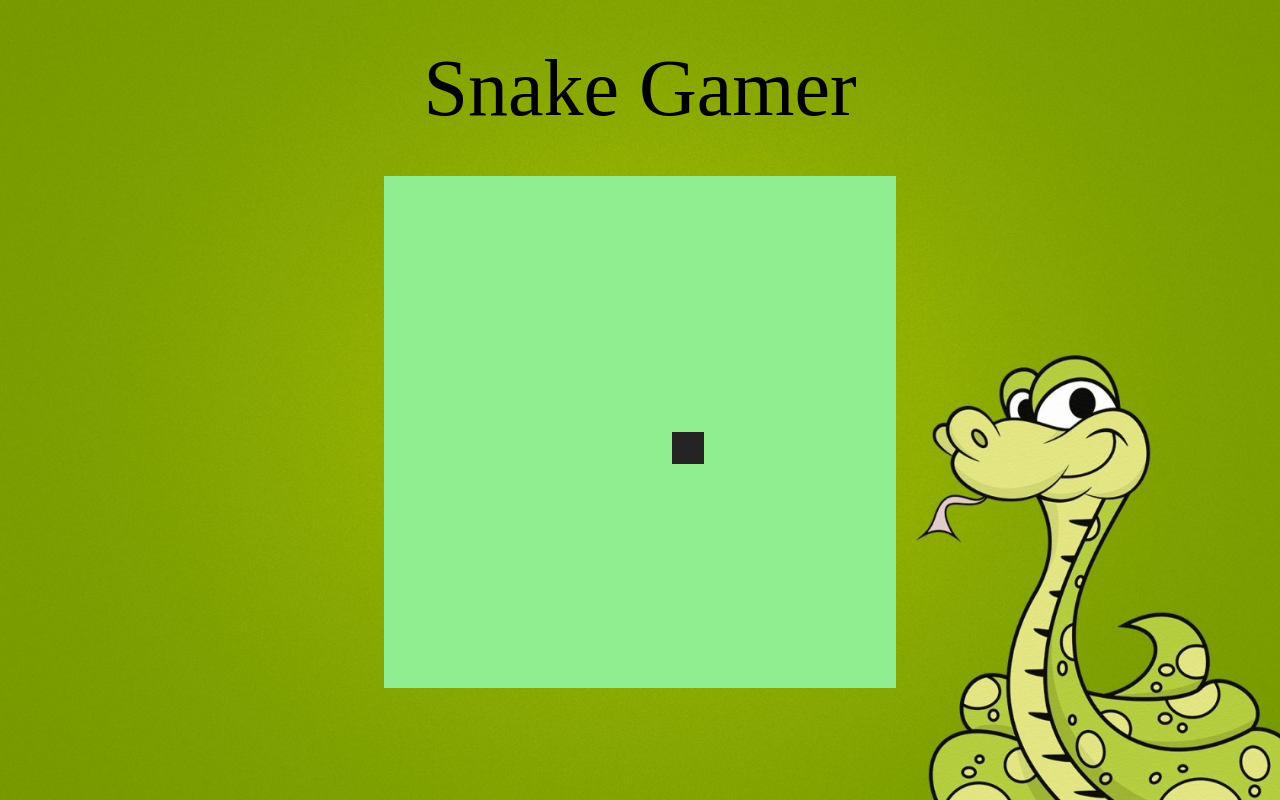
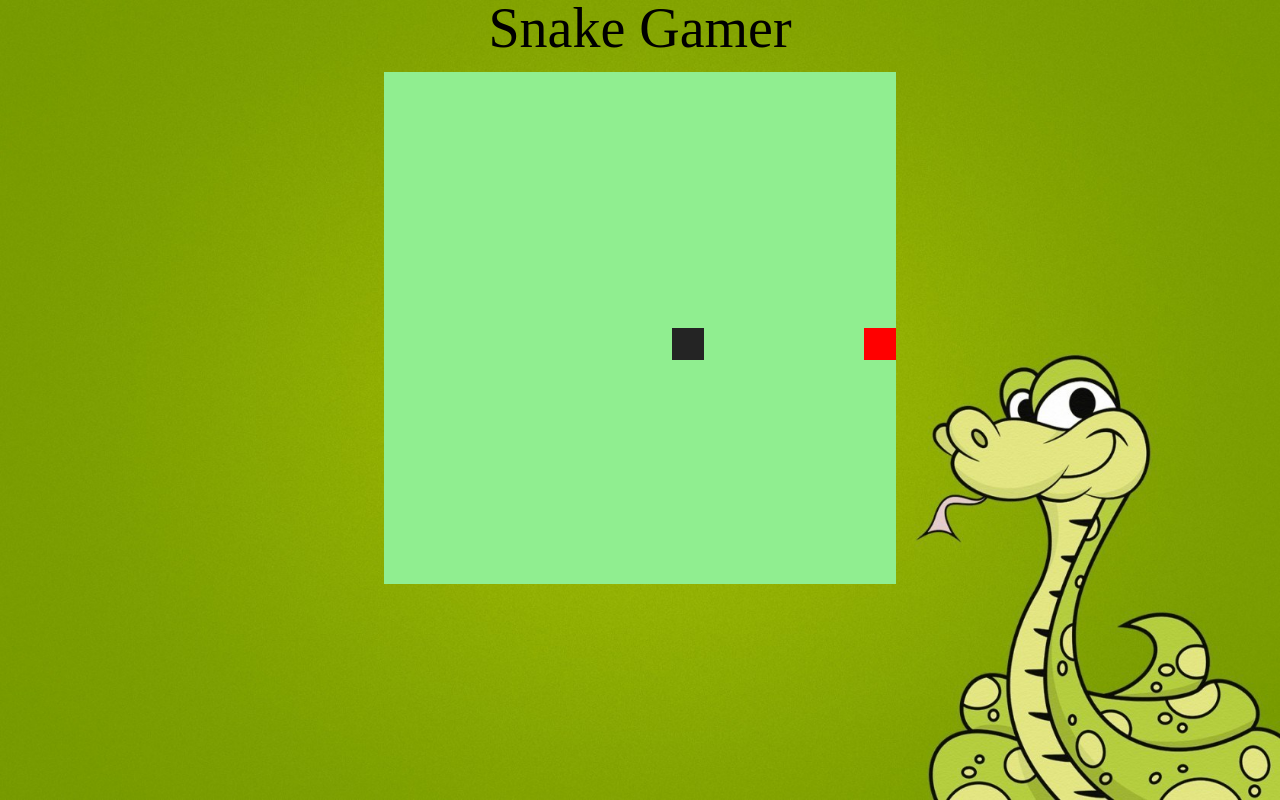
Before and after one commit to klsio22/Bootcamp-web, a plain HTML site: page snaker/index.html in a window 1280 px wide. Drawn offline with Linux system fonts and the light colour scheme.

Commit message:
Create food snake

```diff
--- a/snaker/css/style.css
+++ b/snaker/css/style.css
@@ -7,8 +7,7 @@ body {
 header {
   display: flex;
   justify-content: center;
-  padding-top: 3rem;
-  font-size: 5rem;
+  font-size: 7vh;
 }
 
 img{
@@ -19,14 +18,14 @@ img{
 }
 
 main {
-  /* background: url(../img/snake-minimalism-art-1.jpg) no-repeat;
-  background-size: contain; */
   display: flex;
   justify-content: center;
-  padding-top: 3rem;
+  padding-top: 1rem;
 
 }
-
-canvas{
-
+@media only screen and (max-width:768px){
+  canvas{
+    width: 85vw;
+    margin: 1rem;
+  }
 }
--- a/snaker/index.html
+++ b/snaker/index.html
@@ -5,6 +5,7 @@
   <meta charset="UTF-8">
   <meta http-equiv="X-UA-Compatible" content="IE=edge">
   <meta name="viewport" content="width=device-width, initial-scale=1.0">
+  <link rel="icon" href="img/snake.png">
   <link rel="stylesheet" href="css/reset.css">
   <link rel="stylesheet" href="css/style.css">
 
--- a/snaker/js/script.js
+++ b/snaker/js/script.js
@@ -1,7 +1,6 @@
 let canvas = document.getElementById("snake");
 let context = canvas.getContext("2d");
 let box = 32;
-
 let snake = [];
 
 snake[0] = {
@@ -11,16 +10,26 @@ snake[0] = {
 
 let direction = "right";
 
-function criarBG() {
+function createBackgraund() {
   context.fillStyle = "lightgreen";
   context.fillRect(0, 0, 16 * box, 16 * box);
 }
 
-function criarSnake() {
+function createSnake() {
   for (i = 0; i < snake.length; i++) {
     context.fillStyle = "#242424";
     context.fillRect(snake[i].x, snake[i].y, box, box);
   }
+}
+
+let food = {
+  x: Math.floor(Math.random() * 15 + 1) * box,
+  y: Math.floor(Math.random() * 15 + 1) * box,
+};
+
+function drawFood() {
+  context.fillStyle = "red";
+  context.fillRect(food.x, food.y, box, box);
 }
 
 document.addEventListener("keydown", update);
@@ -32,14 +41,15 @@ function update(event) {
   if (event.keyCode == 40 && direction != "up") direction = "down";
 }
 
-function iniciarJogo() {
+function playGame() {
   if (snake[0].x > 15 * box && direction == "right") snake[0].x = 0;
   if (snake[0].x < 0 && direction == "left") snake[0].x = 16 * box;
   if (snake[0].y > 15 * box && direction == "down") snake[0].y = 0;
   if (snake[0].y < 0 && direction == "up") snake[0].y = 16 * box;
 
-  criarBG();
-  criarSnake();
+  createBackgraund();
+  createSnake();
+  drawFood();
 
   let snakeX = snake[0].x;
   let snakeY = snake[0].y;
@@ -59,4 +69,4 @@ function iniciarJogo() {
   snake.unshift(newHead);
 }
 
-let jogo = setInterval(iniciarJogo, 100);
+let jogo = setInterval(playGame, 100);
```
